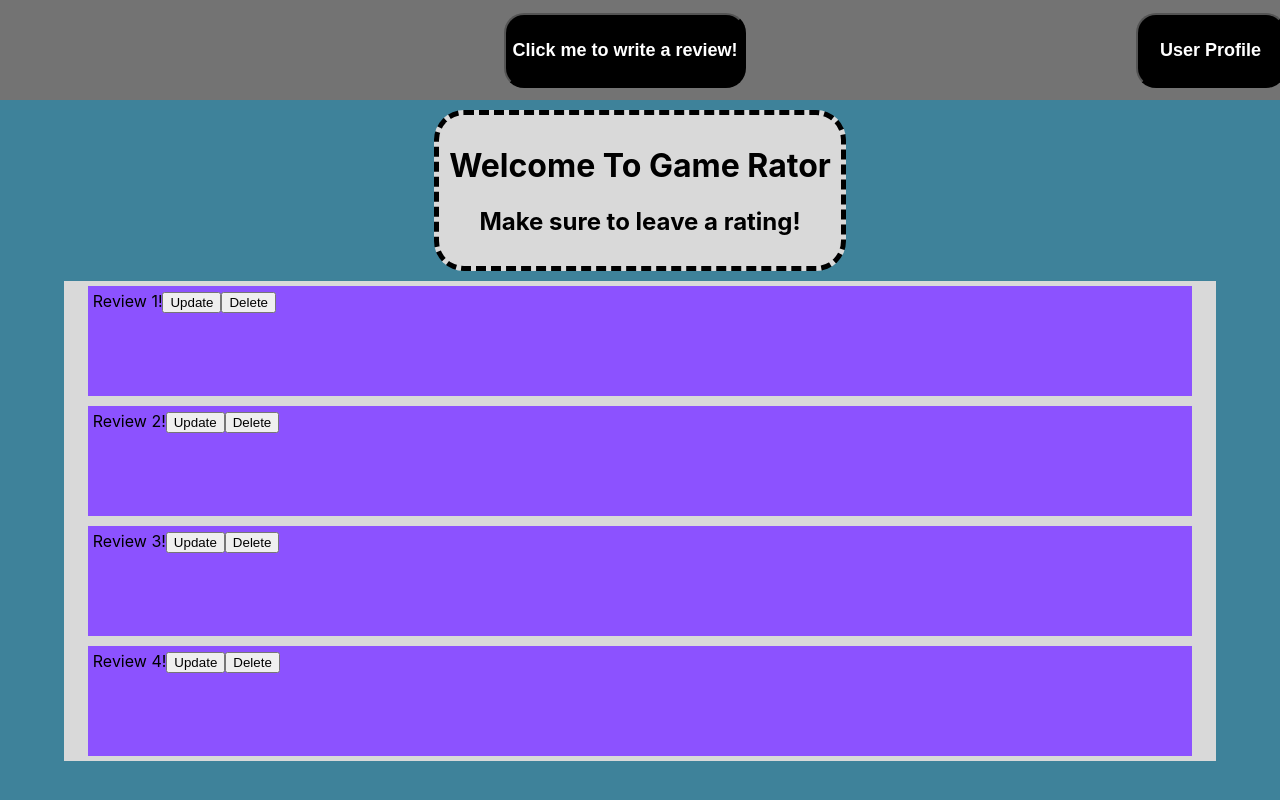
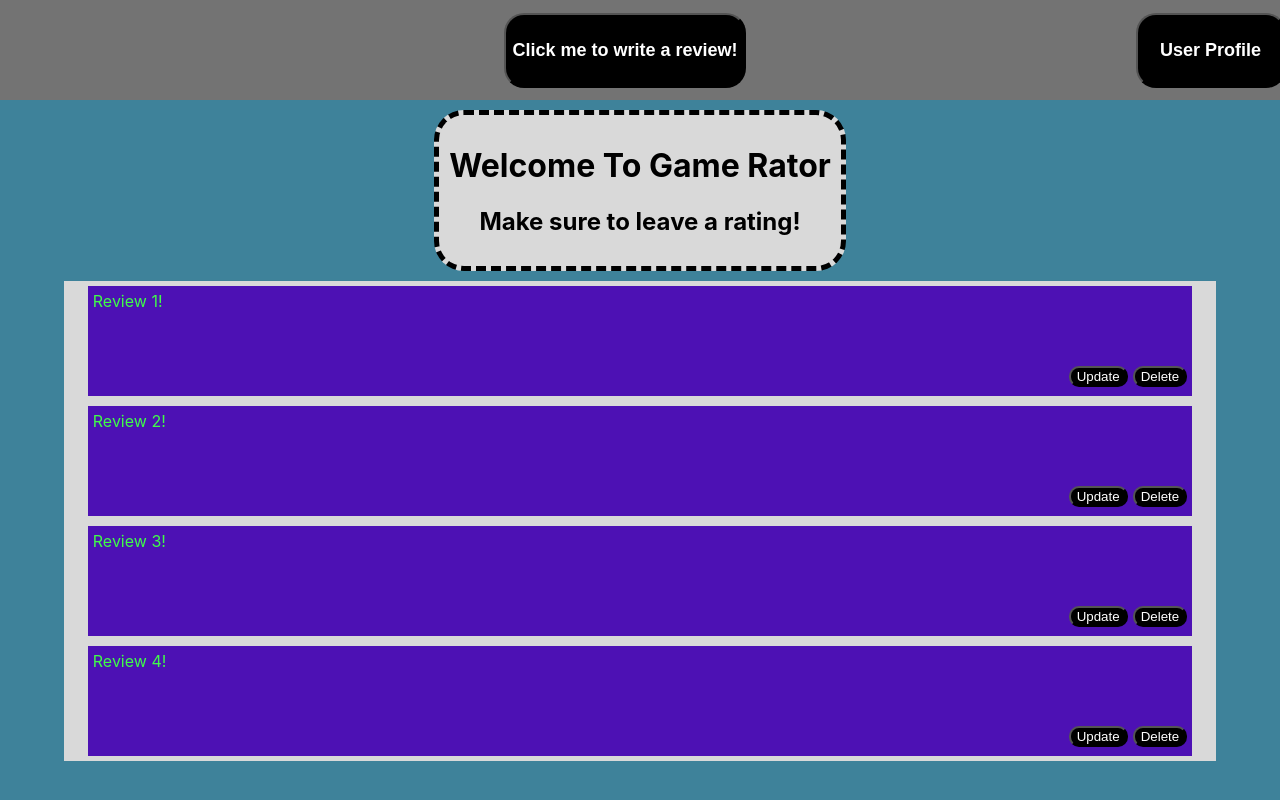
Before and after one commit to Mtrodman/social-gaming-review, a React (Create React App) app: page / in a window 1280 px wide. Built offline with nearby package versions, Linux system fonts and the light colour scheme.

Commit message:
commiting changes to styling

```diff
--- a/src/App.css
+++ b/src/App.css
@@ -66,11 +66,6 @@ body {
   left: 60px;
 }
 
-.rvwButt:hover {
-  background-color: white;
-  color: black;
-  cursor: url('./pointer2.png'), auto;
-}
 
 .profButt {
   background-color: black;
@@ -87,11 +82,6 @@ body {
   left: 450px;
 }
 
-.profButt:hover {
-  background-color: white;
-  color: black;
-  cursor: url('./pointer2.png'), auto;
-}
 
 .welcome {
   background-color: #D9D9D9;
@@ -114,10 +104,28 @@ body {
 }
 
 .rev {
-  background-color: #8C52FF;
+  background-color: #4d11b4;
+  color: rgb(64, 252, 73);
   width: 95%;
   padding: 5px;
   margin: 5px;
   display: flex;
+  justify-content: space-between;
   height: 100px;
 }
+
+.revButts button {
+background-color: black;
+color: white;
+border-radius: 10px;
+margin-top: 75px;
+margin-left: 5px;
+
+}
+
+
+button:hover {
+  cursor: url('./pointer2.png'), auto;
+  background-color: white;
+  color: black;
+}
```
